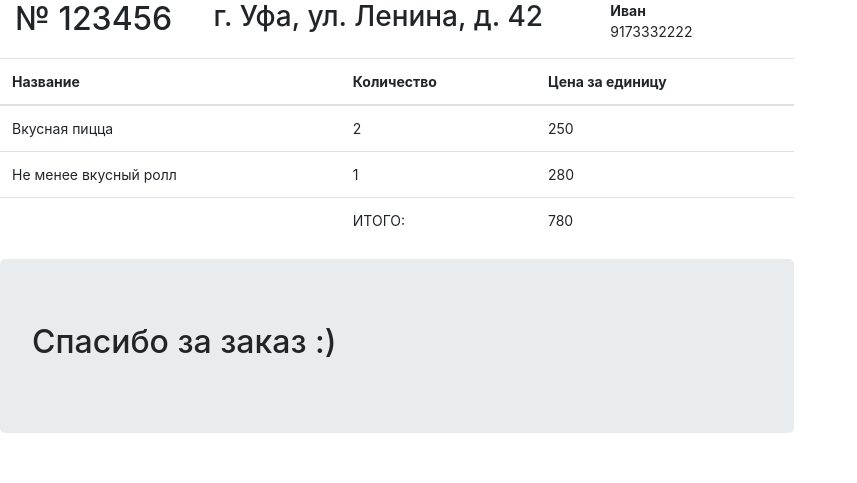
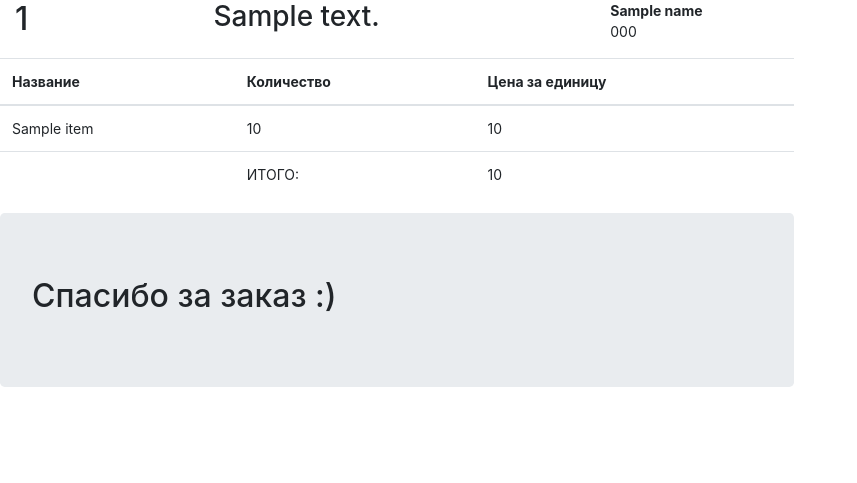
Before and after one commit to tokranov-av/CheckGenerationService, a Django app: template check_generation_service/templates/client_check.html in a window 1280 px wide. Shown: the top 483 px of the page, without its empty margins (0-857 px from the left). Run offline with Django 3.2, Linux system fonts and the light colour scheme; the template is opened without the code that fills it: most values are stand-ins (such as "Sample title", 1, 10 or a date in 2020); data that the repository does not hold is empty; some libraries are stand-ins or nearby versions.

Commit message:
Работаю над решением

```diff
--- a/check_generation_service/templates/client_check.html
+++ b/check_generation_service/templates/client_check.html
@@ -20,12 +20,12 @@
 <body>
     <div class="container">
         <div class="row">
-            <h2 class="col col-3">№ 123456</h2>
-            <h3 class="col col-6">г. Уфа, ул. Ленина, д. 42</h3>
+            <h2 class="col col-3">{{ id }}</h2>
+            <h3 class="col col-6">{{ address }}</h3>
             <div class="col col-3">
                 <ul class="list-unstyled">
-                    <li class="font-weight-bold">Иван</li>
-                    <li>9173332222</li>
+                    <li class="font-weight-bold">{{ name }}</li>
+                    <li>{{ phone }}</li>
                 </ul>
             </div>
         </div>
@@ -39,20 +39,17 @@
                     </tr>
                 </thead>
                 <tbody>
-                    <tr>
-                        <td>Вкусная пицца</td>
-                        <td>2</td>
-                        <td>250</td>
-                    </tr>
-                    <tr>
-                        <td>Не менее вкусный ролл</td>
-                        <td>1</td>
-                        <td>280</td>
-                    </tr>
+                    {% for item in items %}
+                        <tr>
+                            <td>{{ item.name }}</td>
+                            <td>{{ item.quantity }}</td>
+                            <td>{{ item.unit_price }}</td>
+                        </tr>
+                    {% endfor %}
                     <tr>
                         <td></td>
                         <td>ИТОГО:</td>
-                        <td>780</td>
+                        <td>{{ price }}</td>
                     </tr>
                 </tbody>
             </table>
--- a/requirements.txt
+++ b/requirements.txt
@@ -1,15 +1,20 @@
 asgiref==3.5.0
 async-timeout==4.0.2
+certifi==2021.10.8
+charset-normalizer==2.0.12
 click==8.1.2
 colorama==0.4.4
 Deprecated==1.2.13
 Django==3.2.10
 django-rq==2.5.1
 djangorestframework==3.13.1
+idna==3.3
 packaging==21.3
 pyparsing==3.0.8
 pytz==2022.1
 redis==4.2.2
+requests==2.27.1
 rq==1.10.1
 sqlparse==0.4.2
+urllib3==1.26.9
 wrapt==1.14.0
```
Also changed, not shown: check_generation_service/app_check_generation/tasks.py (added, +20 -0 lines), check_generation_service/templates/kitchen_check.html (+9 -12 lines).
